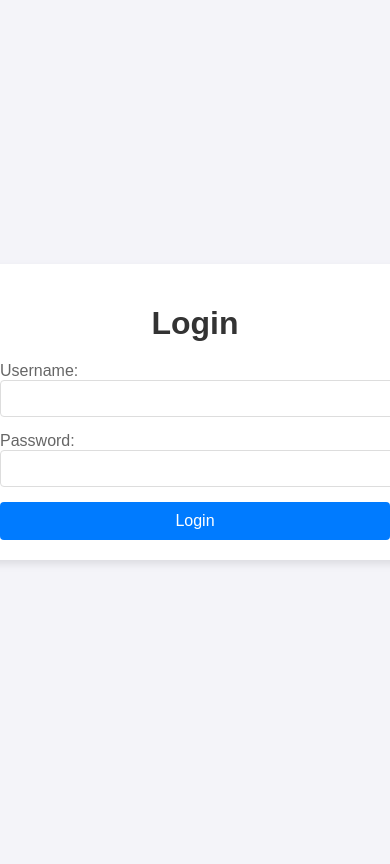
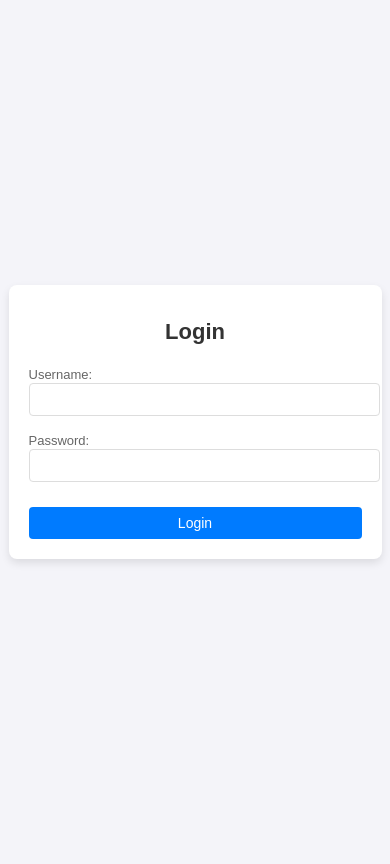
Before and after one commit to sayfullayev0204/market-bot, a Django app: page /accounts/login/ in a window 390 px wide; the page is wider, and only the part inside the window is pictured. Before the commit the page ends 564 px from the top of that part, so only its background shows below. Run offline with Django 5.2, Linux system fonts and the light colour scheme.

Commit message:
Update login.html

```diff
--- a/templates/login.html
+++ b/templates/login.html
@@ -1,6 +1,8 @@
 <!DOCTYPE html>
-<html>
+<html lang="en">
 <head>
+    <meta charset="UTF-8">
+    <meta name="viewport" content="width=device-width, initial-scale=1.0">
     <title>Admin and Login</title>
     <style>
         body {
@@ -19,7 +21,7 @@
             border-radius: 8px;
             box-shadow: 0 4px 8px rgba(0, 0, 0, 0.1);
             padding: 20px;
-            width: 100%;
+            width: 90%;
             max-width: 400px;
             margin-bottom: 20px;
         }
@@ -27,6 +29,7 @@
             color: #333;
             text-align: center;
             margin-bottom: 20px;
+            font-size: 24px;
         }
         form {
             display: flex;
@@ -38,12 +41,14 @@
         label {
             margin-bottom: 5px;
             color: #666;
+            font-size: 14px;
         }
         input {
             width: 100%;
             padding: 10px;
             border: 1px solid #ddd;
             border-radius: 4px;
+            font-size: 14px;
         }
         button {
             padding: 10px;
@@ -53,15 +58,38 @@
             border-radius: 4px;
             cursor: pointer;
             font-size: 16px;
+            transition: background-color 0.3s ease;
         }
         button:hover {
             background-color: #4cae4c;
         }
         .login-button {
             background-color: #007bff;
+            margin-top: 10px;
         }
         .login-button:hover {
             background-color: #0056b3;
+        }
+
+        /* Mobile Styles */
+        @media (max-width: 480px) {
+            body {
+                padding: 10px;
+            }
+            h1 {
+                font-size: 22px;
+            }
+            label {
+                font-size: 13px;
+            }
+            input {
+                padding: 8px;
+                font-size: 13px;
+            }
+            button {
+                padding: 8px;
+                font-size: 14px;
+            }
         }
     </style>
 </head>
```
